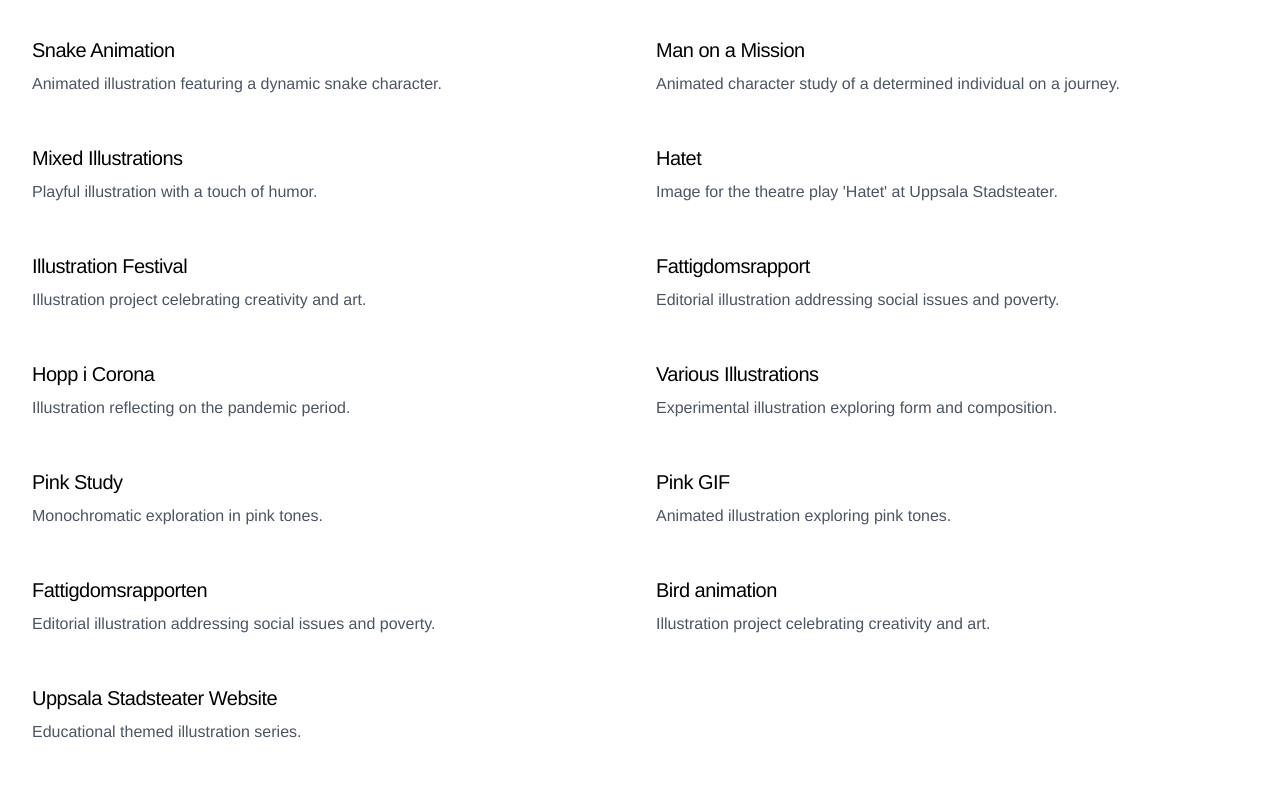
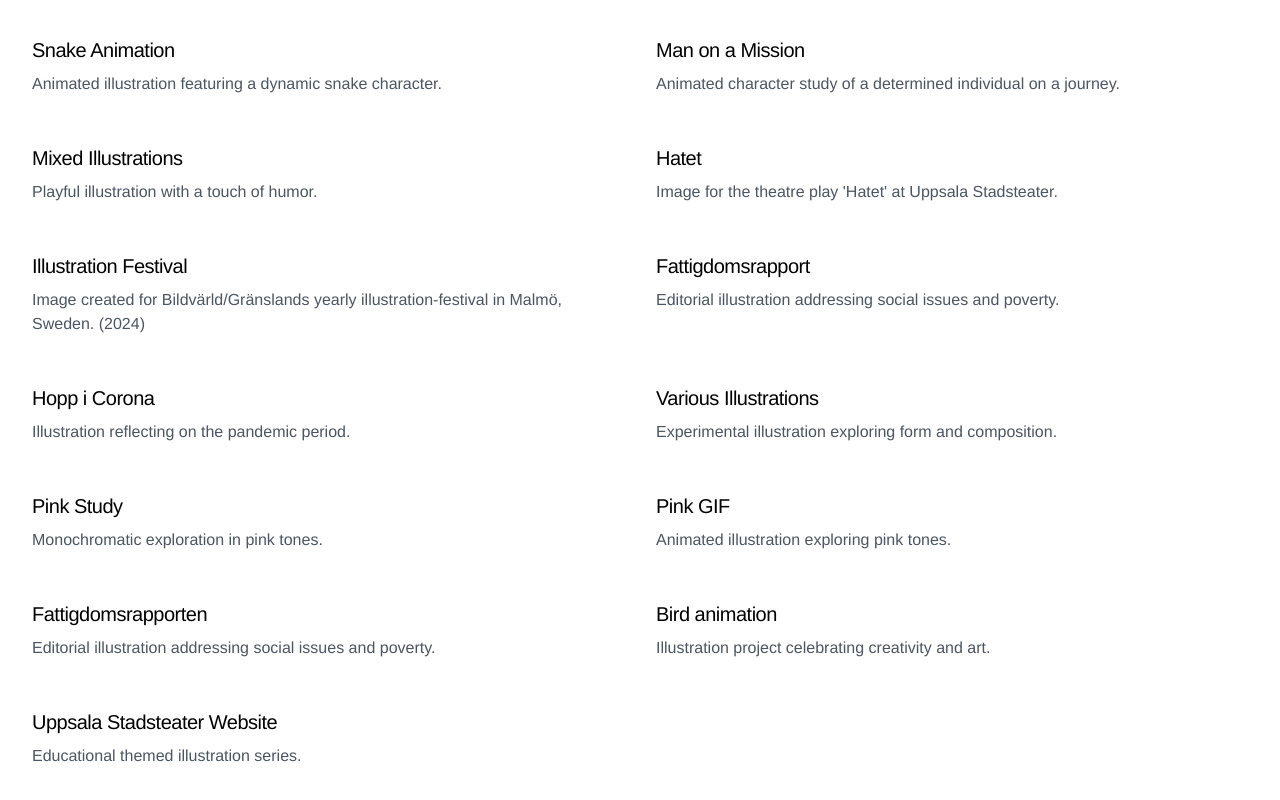
Before and after one commit to hugosandsjo/oguh, a Next.js app: page /projects in a window 1280 px wide. Shown: the part 1284-2084 px from the top of the page. Before the commit the page ends 2060 px from the top, so only its background shows below. Built offline with nearby package versions, Linux system fonts and the light colour scheme.

Commit message:
updated bildvarldgransland case

```diff
--- a/src/data/illustrations.ts
+++ b/src/data/illustrations.ts
@@ -9,12 +9,12 @@ export const illustrations: Illustration[] = [
     color: "bg-cyan-200",
     description: "Together with Gullersgrupp, I developed a set of illustrations and visual identity for the County Administrative Board and the 'Full Koll’ campaign. Intended to inform teenage parents about setting boundaries around alcohol and drugs and the importance of talking about the subject.",
     additionalImages: [
+      "/images/projects/fullkoll/firstdude.jpg",
       "/images/projects/fullkoll/fullkoll_01.jpg",
       "/images/projects/fullkoll/fullkoll_02.jpg",
       "/images/projects/fullkoll/fullkoll_03.jpg",
       "/images/projects/fullkoll/fullkoll_04.jpg",
       "/images/projects/fullkoll/fullkoll_05.jpg",
-      "/images/projects/fullkoll/mobilefirst.jpg",
       "/images/projects/fullkoll/mobilefirst.jpg",
       "/images/projects/fullkoll/mobilesecond.jpg",
       "/images/projects/fullkoll/mobilethird.jpg",
@@ -176,7 +176,8 @@ export const illustrations: Illustration[] = [
     title: "Illustration Festival",
     imagePath: "/images/projects/bildvarld/festival_poster.jpg",
     color: "bg-rose-200",
-    description: "Illustration project celebrating creativity and art.",
+    description: "Image created for Bildvärld/Gränslands yearly illustration-festival in Malmö, Sweden. (2024)",
+    additionalImages: ["/images/projects/bildvarld/P1053754.jpg", "/images/projects/bildvarld/P1053583.jpg"],
   },
   {
     id: 19,
```
Also changed, not shown: 2 other files (tests, documents, lock files or other folders).
